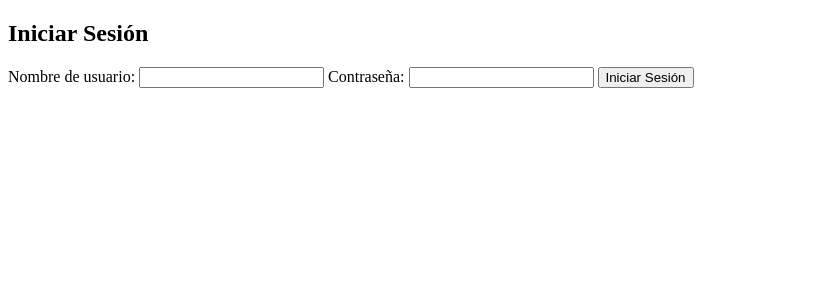
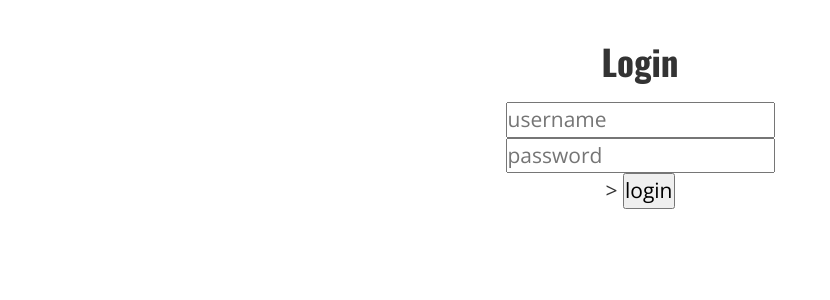
Before and after one commit to wilsonjosue/Teo-PW2-Django1-Models, a Django app: page /login/ in a window 1280 px wide. Shown: the top 300 px of the page, without its empty margins (0-830 px from the left). Run offline with Django 5.2, Linux system fonts and the light colour scheme; some libraries are stand-ins or nearby versions.

Commit message:
Se prueba la version final de templates/login.html

```diff
--- a/templates/login.html
+++ b/templates/login.html
@@ -1,20 +1,64 @@
+{% load static %}
 <!DOCTYPE html>
 <html>
 <head>
-    <title>Iniciar Sesión</title>
+    <meta charset='utf-8'>
+    <meta http-equiv="X-UA-Compatible" content="IE=edge">
+    <meta name="viewport" content='width=device-width, initial-scale=1'>
+    <title>Inicia sesion</title>
+    <meta name="description" content="Travello template project">
+    <link rel="stylesheet" type="text/css" href="{% static 'styles/bootstrap4/bootstrap.min.css' %}">
+    <link href="{% static 'plugins/font-awesome-4.7.0/css/font-awesome.min.css' %}" rel="stylesheet" type="text/css">
+    <link rel="stylesheet" type="text/css" href="{% static 'plugins/OwlCarousel2-2.2.1/owl.carousel.css' %}">
+    <link rel="stylesheet" type="text/css" href="{% static 'plugins/OwlCarousel2-2.2.1/owl.theme.default.css' %}">
+    <link rel="stylesheet" type="text/css" href="{% static 'plugins/OwlCarousel2-2.2.1/animate.css' %}">
+    <link rel="stylesheet" type="text/css" href="{% static 'styles/main_styles.css' %}">
+    <link rel="stylesheet" type="text/css" href="{% static 'styles/responsive.css' %}">
+    <style>
+        body {
+            background-size: cover;
+            background-repeat: no-repeat;
+            background-attachment: fixed;
+            color: #000; /* Color negro para el texto */
+        }
+        .container {
+            background-color: rgba(255, 255, 255, 0.8);
+            padding: 20px;
+            border-radius: 10px;
+            margin-top: 20px;
+        }
+        h1{
+            text-align: center;
+            font-size: 2.5em;
+            margin-bottom: 20px;
+            color: #333;
+            font-weight: 700;
+        }
+        form {
+            text-align: center;
+            font-size: 1.5em;
+            color: #333;
+        }
+    </style>
+    <script src='main.js'></script>
 </head>
 <body>
-    <h2>Iniciar Sesión</h2>
-    <form method="post" action="">
-        {% csrf_token %}
-        <label for="username">Nombre de usuario:</label>
-        <input type="text" name="username" required>
-        <label for="password">Contraseña:</label>
-        <input type="password" name="password" required>
-        <button type="submit">Iniciar Sesión</button>
-    </form>
-    {% for message in messages %}
-        <p>{{ message }}</p>
-    {% endfor %}
+
+    <div class="container">
+        <h1>Login</h1>
+        <form action="{% url 'login' %}" method="post">
+            {% csrf_token %}
+            <input type="text" name="username" placeholder="username"><br>
+            <input type="password" name="password" placeholder="password"><br>>
+            <input type="submit" value="login">
+
+        </form>
+
+        <div>
+            {% for message in messages %}
+            <h3>{{message}}</h3>
+            {% endfor %}
+        </div>
+    </div>
 </body>
 </html>
```
